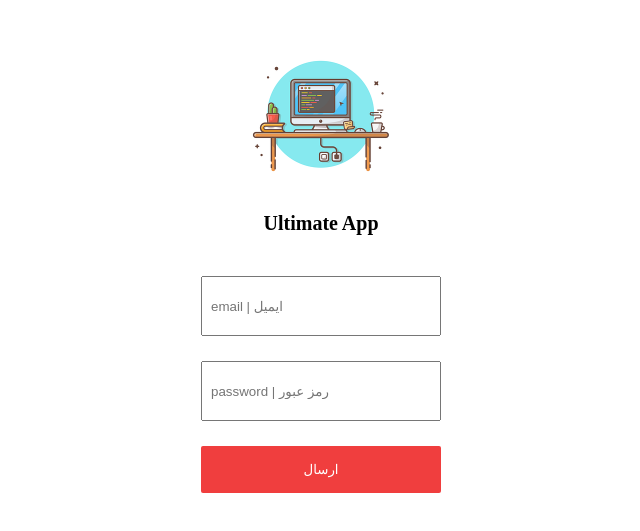
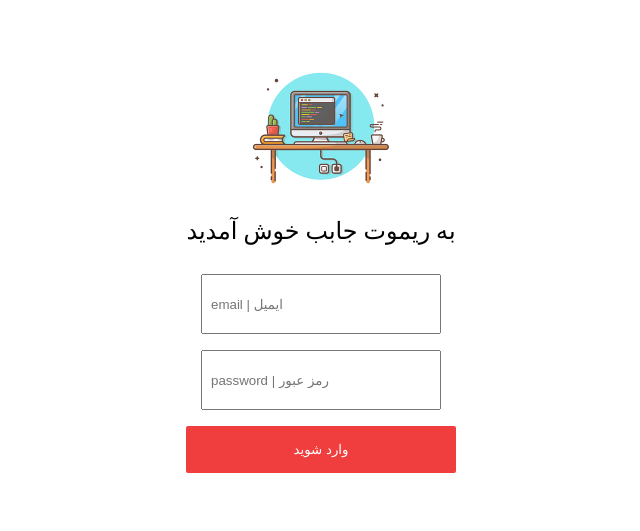
Before and after one commit to RMNProgrammer/ultimate-app, a Next.js app: page /login in a window 1280 px wide. Shown: the part 129-660 px from the top of the page, without its empty margins (319-959 px from the left). Built offline with nearby package versions, Linux system fonts and the light colour scheme.

Commit message:
Getting to know Typography

```diff
--- a/components/Input.jsx
+++ b/components/Input.jsx
@@ -6,7 +6,6 @@ const Input = ({ type = 'text', placeholder, direction }) => {
       <div
          className={css`
             width: 100%;
-            margin: 25px 0px;
          `}
       >
          <input type={type} placeholder={placeholder} className={css`padding:8px;height:40px;width:220px;direction:${direction}`} />
--- /dev/null
+++ b/components/Typography/H1.jsx
@@ -0,0 +1,21 @@
+import React from 'react'
+import { css, cx } from '@emotion/css'
+import { useTheme } from '@emotion/react'
+
+const H1 = ({ children }) => {
+   const theme = useTheme()
+   return(
+      <h1 className={css`
+         margin-top: 0;
+         margin: 0.6rem 0 1.2rem;
+         font-size: ${theme.typography.h1.fontSize}em;
+         font-weight: ${theme.typography.h1.fontWeight};
+         line-height: ${theme.typography.h1.lineHeight};
+         `}
+      >
+         {children}
+      </h1>
+   )
+}
+
+export default H1
--- /dev/null
+++ b/components/Typography/H2.jsx
@@ -0,0 +1,21 @@
+import React from 'react'
+import { css, cx } from '@emotion/css'
+import { useTheme } from '@emotion/react'
+
+const H2 = ({ children }) => {
+   const theme = useTheme()
+   return(
+      <h1 className={css`
+         margin-top: 0;
+         margin: 0.6rem 0 1.2rem;
+         font-size: ${theme.typography.h2.fontSize}em;
+         font-weight: ${theme.typography.h2.fontWeight};
+         line-height: ${theme.typography.h2.lineHeight};
+         `}
+      >
+         {children}
+      </h1>
+   )
+}
+
+export default H2
--- /dev/null
+++ b/components/Typography/index.js
@@ -0,0 +1,2 @@
+export { default as H1 } from './H1'
+export { default as H2 } from './H2'
--- a/components/index.js
+++ b/components/index.js
@@ -1,3 +1,4 @@
+export { H1, H2 } from './Typography'
 export { default as Button } from './button'
 export { default as InputText } from './InputText'
 export { default as InputEmail } from './InputEmail'
--- a/configs/theme.js
+++ b/configs/theme.js
@@ -8,7 +8,14 @@ const theme = {
             fontSize: '1em',
         },
         h1: {
-            fontSize: 30,
+            fontSize: 1.602,
+            lineHeight: 1.3,
+            fontWeight: 400,
+        },
+        h2: {
+            fontSize: 1.402,
+            lineHeight: 1.3,
+            fontWeight: 400,
         },
     },
     spaces: ['1px','2px','4px','8px','16px','32px'],
--- /dev/null
+++ b/containers/FormControl.jsx
@@ -0,0 +1,19 @@
+import React from 'react'
+import { css, cx } from '@emotion/css'
+import { useTheme } from '@emotion/react'
+
+const FormControl = ({ children }) => {
+   const theme = useTheme()
+   return(
+      <div
+         className={css`
+            display: flex;
+            padding: ${theme.spaces[3]} 0;
+         `}
+      >
+         {children}
+      </div>
+   )
+}
+
+export default FormControl
--- a/containers/Reset.jsx
+++ b/containers/Reset.jsx
@@ -5,6 +5,11 @@ const Reset = () => {
    return(
       <Global
          styles={css`
+            @font-face {
+               font-family: Nazanin;
+               src: url('./font/Nazanin.ttf');
+            }
+
             html, body, div, span, applet, object, iframe,
             h1, h2, h3, h4, h5, h6, p, blockquote, pre,
             a, abbr, acronym, address, big, cite, code,
@@ -19,10 +24,9 @@ const Reset = () => {
             menu, nav, output, ruby, section, summary,
             time, mark, audio, video {
 	            margin: 0;
-	            padding: 0;
 	            border: 0;
+               padding: 0;
 	            font-size: 100%;
-	            font: inherit;
 	            vertical-align: baseline;
             }
 
@@ -54,14 +58,18 @@ const Reset = () => {
 	            border-spacing: 0;
             }
 
-            @font-face {
+            html, body{
+               color: #333;
+               direction: rtl;
+               font-size: 16px;
+               font-weight: 400;
+               line-height: 1.65;
                font-family: Nazanin;
-               src: url('./font/Nazanin.ttf');
             }
 
             * {
                direction: rtl;
-               font-size: 15px;
+               font-size: 16px;
                font-family: Nazanin;
                box-sizing: border-box;
             }
--- a/containers/layoutAuth.jsx
+++ b/containers/layoutAuth.jsx
@@ -19,14 +19,6 @@ const LayoutAuth = ({ children }) => {
                `}
                src='logo.png'
             />
-            <h2
-               className={css`
-                  font-size: 20px;
-                  text-align: center;
-               `}
-            >
-               Ultimate App
-            </h2>
          </div>
          <div
             className={css`
--- a/pages/login.jsx
+++ b/pages/login.jsx
@@ -1,8 +1,8 @@
 import React from 'react'
 import Head from 'next/head'
-import { css, cx } from '@emotion/css'
 import LayoutAuth from '../containers/layoutAuth'
-import { InputEmail, InputPassword, Button} from '../components'
+import FormControl from '../containers/FormControl'
+import { InputEmail, InputPassword, Button, H2 } from '../components'
 
 export default function Login() {
    const handleSubmit = (event) => {
@@ -19,10 +19,17 @@ export default function Login() {
             <link rel="icon" href="/favicon.ico" />
          </Head>
          <LayoutAuth>
+            <H2>به ریموت جابب خوش آمدید</H2>
             <form onSubmit={handleSubmit}>
-               <InputEmail placeholder='email | ایمیل'/>
-               <InputPassword placeholder='password | رمز عبور' />
-               <Button type='submit'>ارسال</Button>
+               <FormControl>
+                  <InputEmail placeholder='email | ایمیل'/>
+               </FormControl>
+               <FormControl>
+                  <InputPassword placeholder='password | رمز عبور' />
+               </FormControl>
+               <FormControl>
+                  <Button type='submit'>وارد شوید</Button>
+               </FormControl>
             </form>
          </LayoutAuth>
       </>
```
